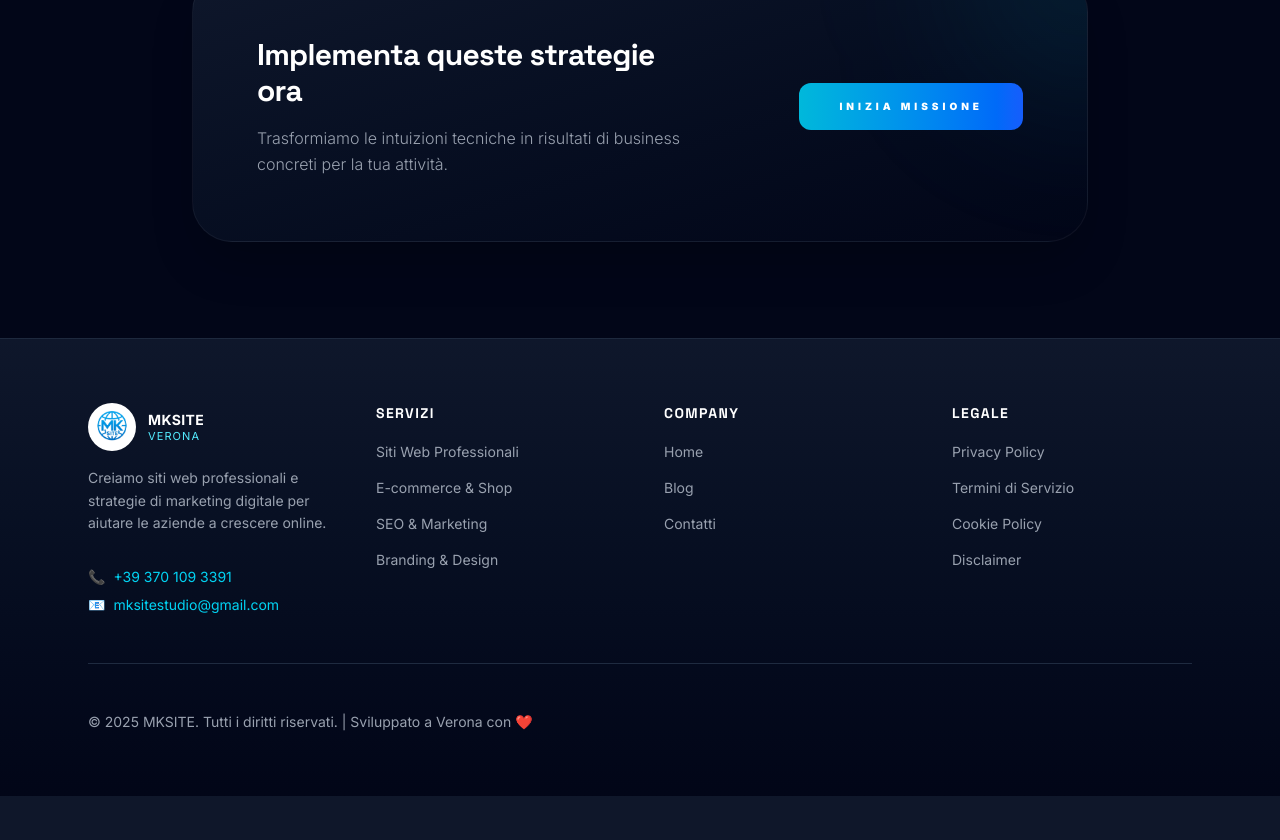
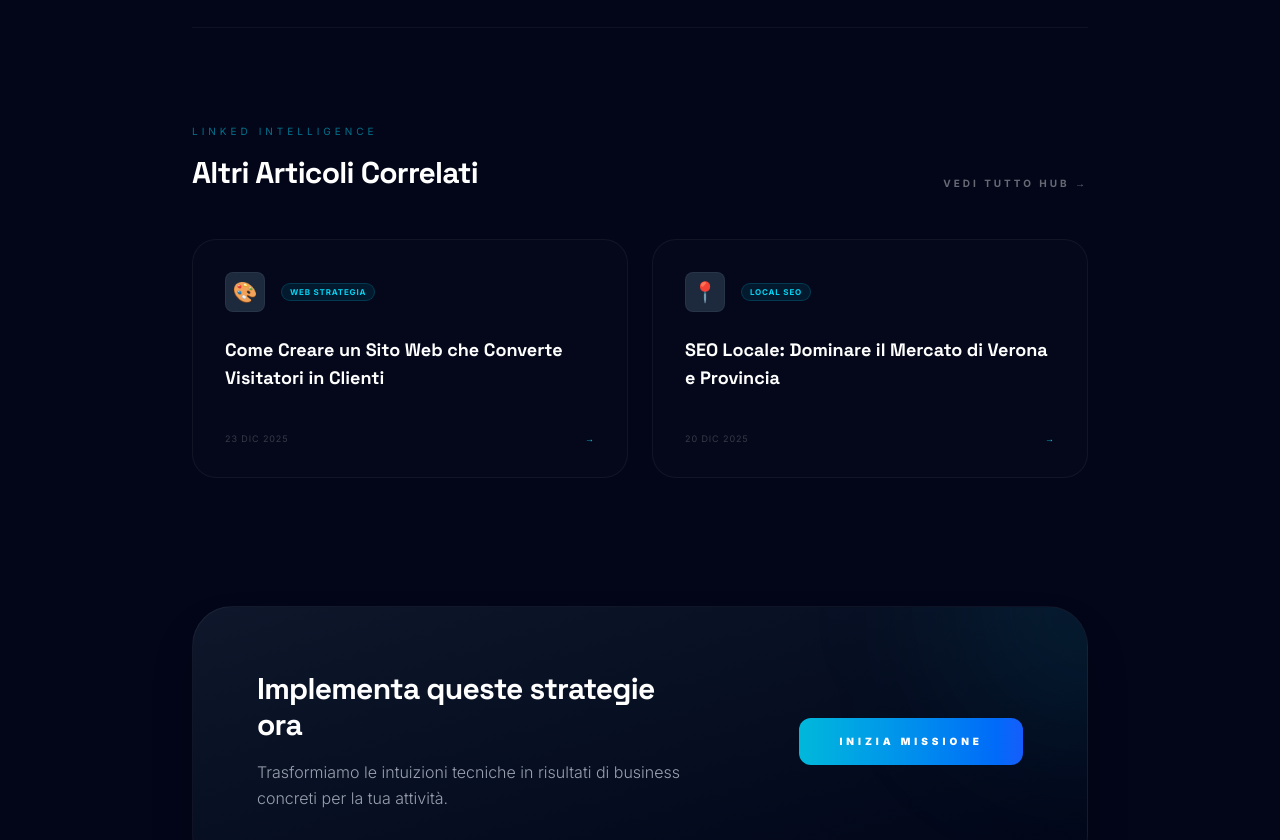
Before and after one commit to valemond06-svg/mksiteverona-site, a Next.js app: page /blog/digital-marketing-fundamentals in a window 1280 px wide. Shown: the part 1565-2405 px from the top of the page. Before the commit the page ends 2361 px from the top, so only its background shows below. Built offline with nearby package versions, Linux system fonts and the light colour scheme.

Commit message:
Upgrade: Dynamic blog pages, enhanced UX navigation, and unified immersive background aesthetic

```diff
--- a/app/blog/[slug]/page.js
+++ b/app/blog/[slug]/page.js
@@ -1,6 +1,7 @@
 'use client';
 
 import { useParams, useRouter } from 'next/navigation';
+import Link from 'next/link';
 import { BLOG_POSTS } from '@/lib/constants';
 import ReactMarkdown from 'react-markdown';
 import remarkGfm from 'remark-gfm';
@@ -14,6 +15,9 @@ export default function BlogArticle() {
     const params = useParams();
     const router = useRouter();
     const post = BLOG_POSTS.find((p) => p.slug === params.slug);
+
+    // Filter out the current post to show related ones
+    const relatedPosts = BLOG_POSTS.filter((p) => p.slug !== params.slug).slice(0, 2);
 
     if (!post) {
         return (
@@ -38,14 +42,14 @@ export default function BlogArticle() {
 
             <article className="relative pt-32 pb-24 px-6 z-10">
                 <div className="max-w-4xl mx-auto">
-                    {/* Breadcrumb / Back Link */}
+                    {/* Enhanced Back Link */}
                     <motion.button
                         initial={{ opacity: 0, x: -10 }}
                         animate={{ opacity: 1, x: 0 }}
                         onClick={() => router.push('/#blog')}
-                        className="flex items-center gap-2 text-cyan-500/60 hover:text-cyan-400 text-[10px] font-bold uppercase tracking-[0.3em] mb-12 group transition-all"
+                        className="flex items-center gap-4 text-cyan-400 bg-cyan-500/5 border border-cyan-500/20 px-6 py-3 rounded-full text-xs font-bold uppercase tracking-[0.3em] mb-16 group hover:bg-cyan-500/10 hover:border-cyan-500/40 transition-all shadow-[0_0_20px_rgba(34,211,238,0.05)]"
                     >
-                        <span className="group-hover:-translate-x-1 transition-transform">←</span>
+                        <span className="text-xl group-hover:-translate-x-1 transition-transform">←</span>
                         Torna all'Hub Intelligence
                     </motion.button>
 
@@ -144,6 +148,50 @@ export default function BlogArticle() {
                         </ReactMarkdown>
                     </motion.div>
 
+                    {/* Related Intel Section */}
+                    <section className="mt-32 pt-24 border-t border-white/5">
+                        <div className="flex flex-col md:flex-row md:items-end justify-between gap-6 mb-12">
+                            <div>
+                                <p className="text-cyan-500/60 font-mono text-[10px] tracking-[0.4em] uppercase mb-4">
+                                    Linked Intelligence
+                                </p>
+                                <h3 className="text-3xl font-bold text-white tracking-tight">
+                                    Altri Articoli Correlati
+                                </h3>
+                            </div>
+                            <Link
+                                href="/#blog"
+                                className="text-white/40 hover:text-cyan-400 text-[10px] font-bold uppercase tracking-[0.3em] transition-colors"
+                            >
+                                Vedi Tutto Hub →
+                            </Link>
+                        </div>
+
+                        <div className="grid grid-cols-1 md:grid-cols-2 gap-6">
+                            {relatedPosts.map((related, idx) => (
+                                <Link key={related.id} href={`/blog/${related.slug}`}>
+                                    <SpotlightCard className="p-8 h-full border-white/5 bg-white/[0.01] hover:border-cyan-500/30 transition-all group">
+                                        <div className="flex items-center gap-4 mb-6">
+                                            <div className="w-10 h-10 rounded-lg bg-slate-800 border border-white/5 flex items-center justify-center text-xl group-hover:scale-110 transition-transform">
+                                                {related.image}
+                                            </div>
+                                            <span className="px-2 py-0.5 bg-cyan-500/10 border border-cyan-500/20 text-cyan-400 text-[8px] font-bold rounded-full tracking-widest uppercase">
+                                                {related.category}
+                                            </span>
+                                        </div>
+                                        <h4 className="text-lg font-bold text-white mb-4 group-hover:text-cyan-400 transition-colors line-clamp-2">
+                                            {related.title}
+                                        </h4>
+                                        <div className="mt-auto pt-6 flex items-center justify-between font-mono text-[9px] text-white/20 uppercase tracking-widest">
+                                            <span>{related.date}</span>
+                                            <span className="text-cyan-400 group-hover:translate-x-1 transition-transform">→</span>
+                                        </div>
+                                    </SpotlightCard>
+                                </Link>
+                            ))}
+                        </div>
+                    </section>
+
                     {/* Footer CTA */}
                     <motion.div
                         initial={{ opacity: 0, y: 30 }}
--- a/app/layout.js
+++ b/app/layout.js
@@ -66,7 +66,7 @@ export default function RootLayout({ children }) {
           }}
         />
       </head>
-      <body className={`${inter.variable} ${spaceGrotesk.variable} font-sans bg-slate-900 text-white antialiased`}>
+      <body className={`${inter.variable} ${spaceGrotesk.variable} font-sans bg-slate-950 text-white antialiased`}>
         <ReactLenis root>
           <div id="root">
             <ScrollProgress />
--- a/app/page.js
+++ b/app/page.js
@@ -7,10 +7,12 @@ import Navbar from '@/components/Navbar';
 import Contact from '@/components/Contact';
 import Footer from '@/components/Footer';
 import BackToTop from '@/components/BackToTop';
+import Starfield from '@/components/ui/Starfield';
 
 export default function Home() {
   return (
-    <>
+    <main className="min-h-screen bg-slate-950 font-sans selection:bg-cyan-500/30 selection:text-cyan-200">
+      <Starfield />
       <Navbar />
       <Hero />
       <Services />
@@ -20,6 +22,6 @@ export default function Home() {
       <Contact />
       <Footer />
       <BackToTop />
-    </>
+    </main>
   );
 }
--- a/components/Blog.jsx
+++ b/components/Blog.jsx
@@ -7,7 +7,7 @@ import { BLOG_POSTS } from '@/lib/constants';
 
 export default function Blog() {
   return (
-    <section id="blog" className="relative py-32 px-6 bg-slate-900 overflow-hidden">
+    <section id="blog" className="relative py-32 px-6 bg-transparent overflow-hidden">
       {/* Background Decor */}
       <div className="absolute top-0 right-0 w-[600px] h-[600px] bg-blue-500/5 rounded-full blur-[150px] pointer-events-none" />
 
--- a/components/Contact.jsx
+++ b/components/Contact.jsx
@@ -49,7 +49,7 @@ export default function Contact() {
   };
 
   return (
-    <section id="contatti" className="relative py-20 px-6 bg-slate-800">
+    <section id="contatti" className="relative py-20 px-6 bg-transparent">
       <div className="max-w-6xl mx-auto">
         {/* Header */}
         <div className="text-center mb-16 space-y-4">
--- a/components/Footer.jsx
+++ b/components/Footer.jsx
@@ -22,7 +22,7 @@ export default function Footer() {
   };
 
   return (
-    <footer className="relative bg-gradient-to-b from-slate-900 to-slate-950 border-t border-slate-700/60">
+    <footer className="relative bg-transparent border-t border-slate-700/60">
       {/* Main Footer Content */}
       <div className="max-w-6xl mx-auto px-6 py-16">
         <div className="grid grid-cols-1 md:grid-cols-4 gap-12 mb-12">
--- a/components/Hero.jsx
+++ b/components/Hero.jsx
@@ -2,15 +2,13 @@
 
 import { PremiumButton } from '@/components/ui/PremiumButton';
 import { MotionWrapper } from '@/components/ui/MotionWrapper';
-import Starfield from '@/components/ui/Starfield';
 import TextReveal from '@/components/ui/TextReveal';
 import { motion } from 'framer-motion';
 
 export default function Hero() {
   return (
-    <section id="home" className="relative min-h-screen bg-gradient-to-br from-slate-900 via-slate-800 to-slate-900 overflow-hidden flex items-center pt-20">
+    <section id="home" className="relative min-h-screen bg-transparent overflow-hidden flex items-center pt-20">
       {/* Animated Background */}
-      <Starfield starColor="#22d3ee" speed={0.2} count={1000} />
       <div className="absolute inset-0 overflow-hidden pointer-events-none">
         <div className="absolute -top-40 -right-40 w-80 h-80 bg-cyan-400/10 rounded-full blur-3xl opacity-50" />
         <div className="absolute -bottom-40 -left-40 w-80 h-80 bg-blue-400/10 rounded-full blur-3xl opacity-50" />
--- a/components/Pricing.jsx
+++ b/components/Pricing.jsx
@@ -7,7 +7,7 @@ import { MotionWrapper } from '@/components/ui/MotionWrapper';
 
 export default function Pricing() {
   return (
-    <section id="pricing" className="relative py-20 px-6 bg-slate-900">
+    <section id="pricing" className="relative py-20 px-6 bg-transparent">
       <div className="max-w-6xl mx-auto">
         {/* Header */}
         <div className="text-center mb-16 space-y-4">
--- a/components/Services.jsx
+++ b/components/Services.jsx
@@ -102,7 +102,7 @@ export default function Services() {
   return (
     <section
       id="servizi"
-      className="relative py-32 px-6 bg-slate-900 overflow-hidden"
+      className="relative py-32 px-6 bg-transparent overflow-hidden"
     >
       {/* Background ambient glow */}
       <div className="absolute top-0 left-0 w-full h-full pointer-events-none opacity-25">
```
Also changed, not shown: components/FAQ.jsx (+3 -4 lines).
